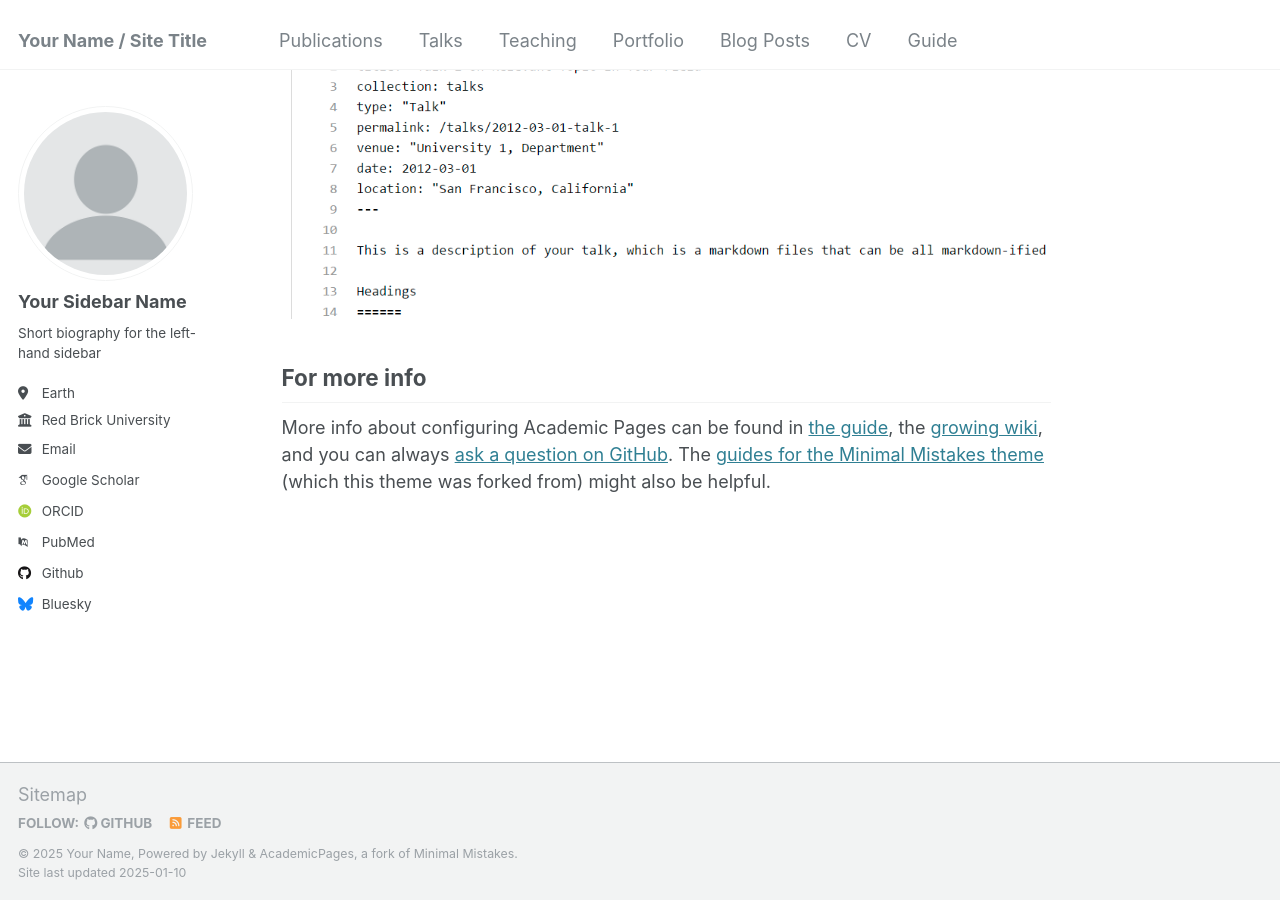
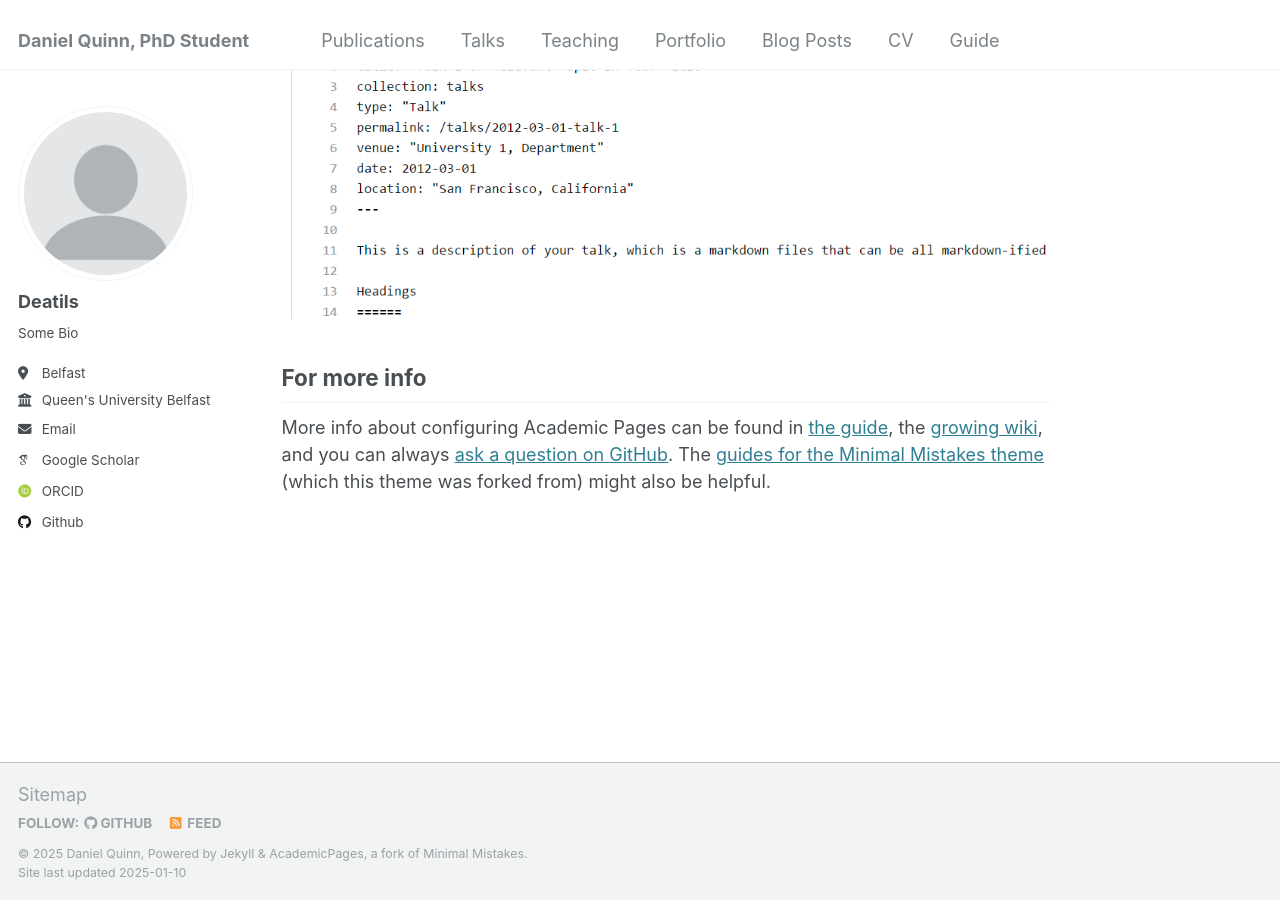
Before and after one commit to DanielQuinn53/DanielQuinn53.github.io, a Jekyll site: the page built from _pages/about.md, in a window 1280 px wide and 900 px high, scrolled down 2643 px. Built offline with Jekyll 4.4.1, drawn with Linux system fonts in a browser that asks for light colours; some web fonts are replaced.

Commit message:
Update _config.yml

```diff
--- a/_config.yml
+++ b/_config.yml
@@ -8,13 +8,13 @@
 
 # Basic Site Settings
 locale                   : "en-US"
-title                    : "Your Name / Site Title"
+title                    : "Daniel Quinn, PhD Student"
 title_separator          : "-"
-name                     : &name "Your Name"
-description              : &description "personal description"
+name                     : &name "Daniel Quinn"
+description              : &description "QML Researcher"
 url                      : https://academicpages.github.io # the base hostname & protocol for your site e.g. "https://[your GitHub username].github.io"
 baseurl                  : "" # the subpath of your site, e.g. "/blog"
-repository               : "academicpages/academicpages.github.io"
+repository               : "DanielQuinn53/DanielQuinn53.github.io"
 
 # Site Author - The following control what appear as part of the author content on the side bar.
 #               If a field is blank the icon and link will not appear, otherwise it will be shown.
@@ -22,21 +22,21 @@ repository               : "academicpages/academicpages.github.io"
 author:
   # Biographic information
   avatar           : "profile.png"
-  name             : "Your Sidebar Name"
+  name             : "Deatils"
   pronouns         : # example: "she/her"
-  bio              : "Short biography for the left-hand sidebar"
-  location         : "Earth"
-  employer         : "Red Brick University"
+  bio              : "Some Bio"
+  location         : "Belfast"
+  employer         : "Queen's University Belfast"
   uri              : # URL
-  email            : "none@example.org"
+  email            : "dquinn53@qub.ac.uk"
 
   # Academic websites
   arxiv            : # URL - Update with the correct link to your profile
-  googlescholar    : "https://scholar.google.com/citations?user=PS_CX0AAAAAJ"
+  googlescholar    : "https://scholar.google.com/citations?user=Jg8Du1UAAAAJ&hl=en"
   impactstory      : # URL
-  orcid            : "http://orcid.org/yourorcidurl"
+  orcid            : "https://orcid.org/0009-0001-3489-5135"
   semantic         : # URL
-  pubmed           : "https://www.ncbi.nlm.nih.gov/pubmed/?term=john+snow"
+  pubmed           : #"https://www.ncbi.nlm.nih.gov/pubmed/?term=john+snow"
   researchgate     : # URL
   scopus           : # URL
 
@@ -44,12 +44,12 @@ author:
   bitbucket        : # Username - Update with your username on the site
   codepen          : # Username
   dribbble         : # Username
-  github           : "academicpages"
+  github           : "DanielQuinn53"
   kaggle           : # Username
   stackoverflow    : # User number or user number and name (i.e., use "1" or "1/jeff-atwood")
 
   # Social media
-  bluesky          : "bsky.app" # Replace this with you Bluesky username
+  bluesky          : #"bsky.app" # Replace this with you Bluesky username
   facebook         : # Username
   flickr           : # Username
   foursquare       : # Username
```
